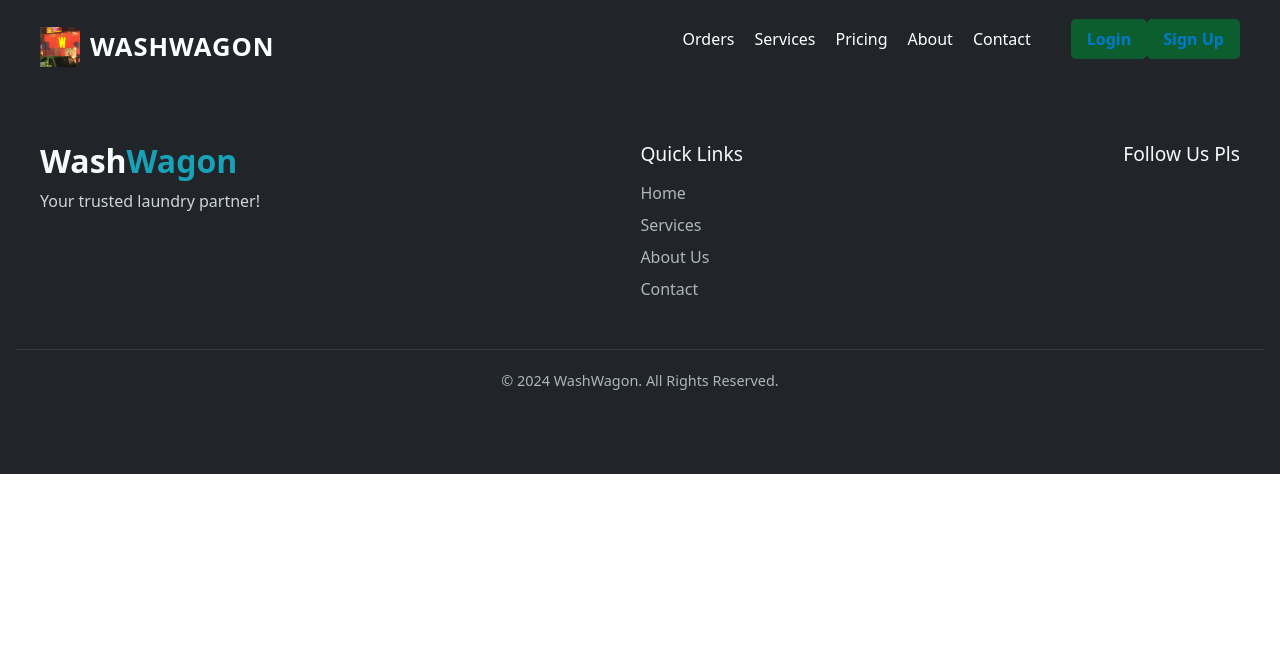
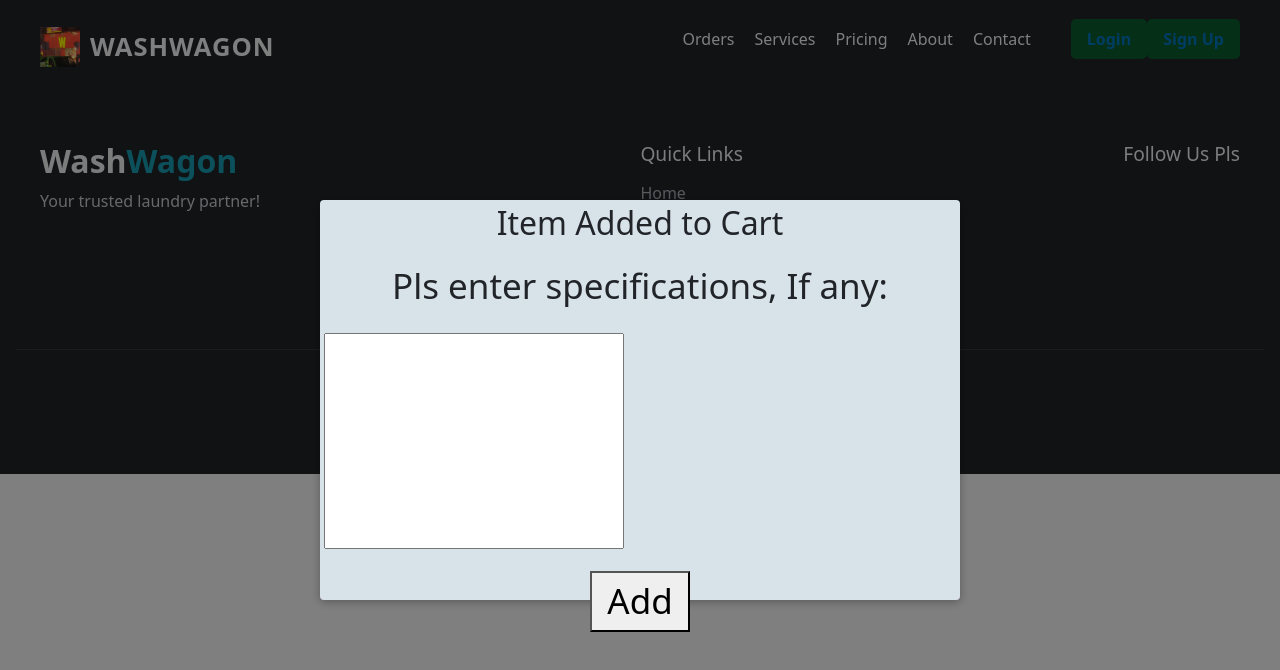
Before and after one commit to Karan28272827/washwagon, an Angular app in the folder frontend/: page /popup in a window 1280 px wide. Before the commit this address led to /. Shown: the top 670 px of the page. Built offline with nearby package versions, Linux system fonts and the light colour scheme.

Commit message:
add_toCart_popup

```diff
--- a/frontend/src/app/app.routes.ts
+++ b/frontend/src/app/app.routes.ts
@@ -5,13 +5,16 @@ import { SignUpComponent } from './routes/sign-up/sign-up.component';  // Import
 import { LaundrySelectionComponent } from './routes/laundry-selection/laundry-selection.component'; // Import LaundrySelectionComponent
 import { PaymentPageComponent } from './routes/payment-page/payment-page.component'; // Import PaymentPageComponent
 import { OrdersComponent } from './routes/orders/orders.component';
+import { PopupComponent } from './routes/popup/popup.component';
 
 export const routes: Routes = [
   { path: '', component: LandingPageComponent },                // Root path showing the Landing Page
   { path: 'sign-up', component: SignUpComponent },               // Path for Sign-Up Page
   { path: 'laundry-selection', component: LaundrySelectionComponent },  // Path for Laundry Service Selection
   { path: 'payment', component: PaymentPageComponent },         // Path for Payment Page (Under Construction)
-  { path: 'orders', component: OrdersComponent },         // Services List Page (Under Construction)
+  { path: 'orders', component: OrdersComponent },
+  { path: 'popup', component: PopupComponent },
+
   // Add any other routes for your application here
 ];
 
--- /dev/null
+++ b/frontend/src/app/routes/cart-popup/cart-popup.component.scss
@@ -0,0 +1,38 @@
+/* Modal Overlay */
+.modal-overlay {
+    position: fixed;
+    top: 0;
+    left: 0;
+    width: 100%;
+    height: 100%;
+    background: rgba(0, 0, 0, 0.5);
+    display: flex;
+    justify-content: center;
+    align-items: center;
+    z-index: 1000;
+  }
+
+  /* Modal Content */
+  .modal-content {
+    background: white;
+    padding: 20px;
+    border-radius: 8px;
+    width: 300px;
+    text-align: center;
+    box-shadow: 0px 4px 15px rgba(0, 0, 0, 0.2);
+  }
+
+  /* Close Button */
+  .modal-content button {
+    margin-top: 15px;
+    padding: 10px 20px;
+    background-color: #007bff;
+    color: white;
+    border: none;
+    cursor: pointer;
+    border-radius: 4px;
+  }
+
+  .modal-content button:hover {
+    background-color: #0056b3;
+  }
--- a/frontend/src/app/routes/orders/orders.component.html
+++ b/frontend/src/app/routes/orders/orders.component.html
@@ -3,7 +3,7 @@
   <!-- orders.component.html -->
     <!-- Filter Sidebar -->
 <!-- Filter Sidebar -->
-<div class="filters-container">
+<div class="filters">
   <h2>Filters</h2>
   <!-- Filter options (you can replace this with your actual filter controls) -->
   <div class="filter-option">
@@ -55,9 +55,10 @@
             </div>
 
           <!-- View Details Button -->
-          <button class="order-button" (click)="handleOrderClick(order.id)">View Details</button>
+          <button class="order-button" (click)="addToCart()">Add To Cart</button>
         </div>
       </div>
+      <ng-container #popupContainer></ng-container>
     </div>
 
   <!-- <ww-navbar></ww-navbar> -->
--- a/frontend/src/app/routes/orders/orders.component.ts
+++ b/frontend/src/app/routes/orders/orders.component.ts
@@ -1,6 +1,8 @@
-import { Component } from '@angular/core';
+import { Component, ViewChild, ViewContainerRef,  } from '@angular/core';
 import { NavbarComponent } from '../navbar/navbar.component';
 import { CommonModule } from '@angular/common'; // Import CommonModule
+import { PopupComponent } from '../popup/popup.component';
+
 
 @Component({
   selector: 'ww-orders',
@@ -11,6 +13,8 @@ import { CommonModule } from '@angular/common'; // Import CommonModule
 })
 export class OrdersComponent {
 
+  @ViewChild('popupContainer', { read: ViewContainerRef, static: true })
+  popupContainer!: ViewContainerRef;
 // counter: number = 0;//initializinf the counbter
 
 //  // Logic for handling button clicks (if needed)
@@ -63,8 +67,17 @@ decrease(order: any) {
   }
 }
 
-handleOrderClick(id: number) {
-  console.log('Order clicked:', id);
+// Method to open the modal when "Add To Cart" is clicked
+addToCart() {
+  // Clear any existing popup before adding a new one
+  this.popupContainer.clear();
+
+  // Create and attach the PopupComponent dynamically
+  const componentRef = this.popupContainer.createComponent(PopupComponent);
+
+  // Cleanup when the modal is closed
+  componentRef.instance.close.subscribe(() => {
+    componentRef.destroy();
+  });
 }
-
 }
--- a/frontend/src/app/routes/popup/popup.component.html
+++ b/frontend/src/app/routes/popup/popup.component.html
@@ -1 +1,16 @@
-<p>popup works!</p>
+<div class="modal-backdrop">
+  <div class="modal-content">
+    <h2>Item Added to Cart</h2>
+
+    <div style="text-align: center; margin: 10px 0;">
+      Pls enter specifications, If any:
+    </div>
+
+     <!-- Center the textarea -->
+     <div style="width: 300px; margin: 10px 0;">
+      <textarea rows="4" cols="30" style="resize: none; width: 100%;"></textarea>
+    </div>
+
+    <button (click)="onCloseAndRedirect()">Add</button>
+  </div>
+</div>
--- a/frontend/src/app/routes/popup/popup.component.scss
+++ b/frontend/src/app/routes/popup/popup.component.scss
@@ -0,0 +1,32 @@
+.modal-backdrop {
+    position: fixed;
+    top: 0;
+    left: 0;
+    width: 100%;
+    height: 100%;
+    background: rgba(0, 0, 0, 0.5);
+    display: flex;
+    justify-content: center;
+    align-items: center;
+  }
+
+  .modal-content {
+    width: 50%;       // Set the width to 25px
+    height: 50%;      // Set the height to 25px (making it a square)
+    background: #d8e2e9;
+    border-radius: 4px; // Optional: rounded corners
+    padding: 4px;       // Adjust padding to fit the small size
+    box-shadow: 0 2px 10px rgba(0, 0, 0, 0.3);
+    text-align: center; // Center text horizontally
+    font-size: 35px;    // Adjust font size to fit the small popup
+  }
+
+  button {
+    font-size: 35px;     // Make the button text smaller to fit within the 25px popup
+    padding: 2px 4px;   // Reduce button padding
+    width: 100px;
+    position: relative;
+    bottom: 1px;       /* Distance from the bottom of the page */
+    left: 50%;          /* Center horizontally */
+    transform: translateX(-50%);
+  }
--- a/frontend/src/app/routes/popup/popup.component.ts
+++ b/frontend/src/app/routes/popup/popup.component.ts
@@ -1,12 +1,19 @@
-import { Component } from '@angular/core';
+import { Component, EventEmitter, Output } from '@angular/core';
 
 @Component({
-  selector: 'ww-popup',
-  standalone: true,
-  imports: [],
+  selector: 'app-popup',
   templateUrl: './popup.component.html',
-  styleUrl: './popup.component.css'
+  styleUrl: './popup.component.scss'
 })
 export class PopupComponent {
+  @Output() close = new EventEmitter<void>();
 
+  onClose() {
+    this.close.emit();
+  }
+
+  onCloseAndRedirect() {
+    this.onClose();  // Call the existing onClose method
+    window.location.href = '#onclick';  // Redirect to the target section
+  }
 }
--- a/frontend/src/index.html
+++ b/frontend/src/index.html
@@ -10,6 +10,4 @@
 <body>
   <ww-root></ww-root>
 </body>
-
-
 </html>
```
Also changed, not shown: frontend/src/app/routes/cart-popup/cart-popup.component.ts (added, +14 -0 lines), frontend/src/app/routes/cart-popup/cart-popup.component.html (added), frontend/src/app/routes/navbar/navbar.component.html (line endings or trailing spaces), 1 other file (tests, documents, lock files or other folders).
